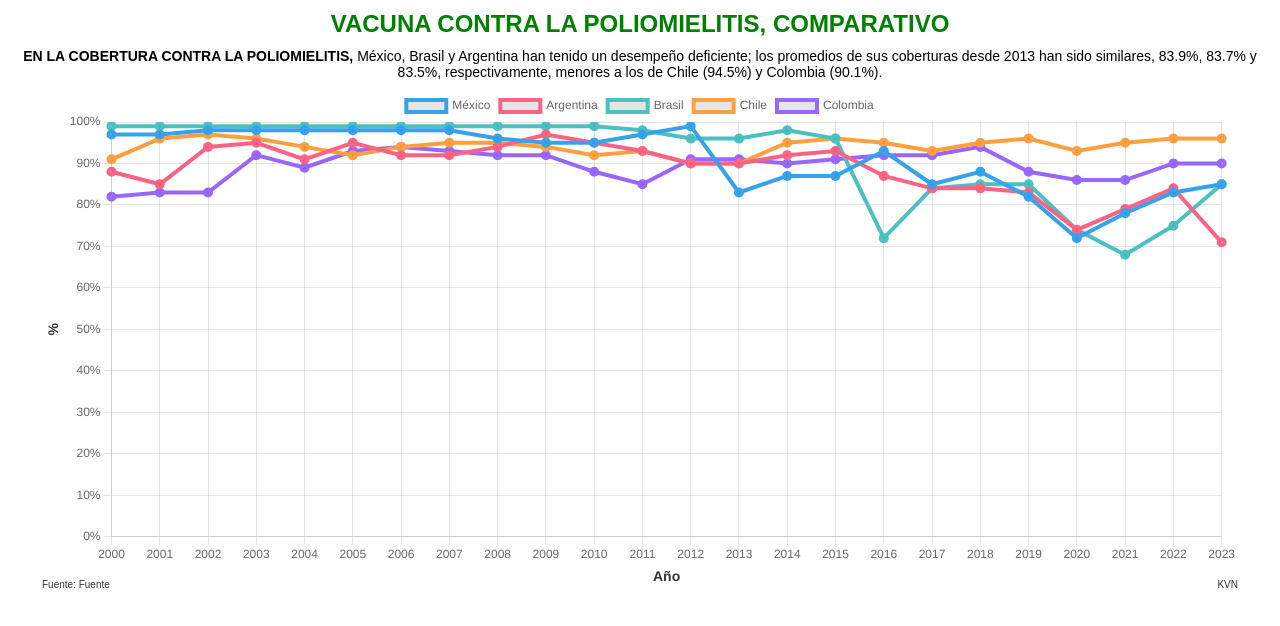
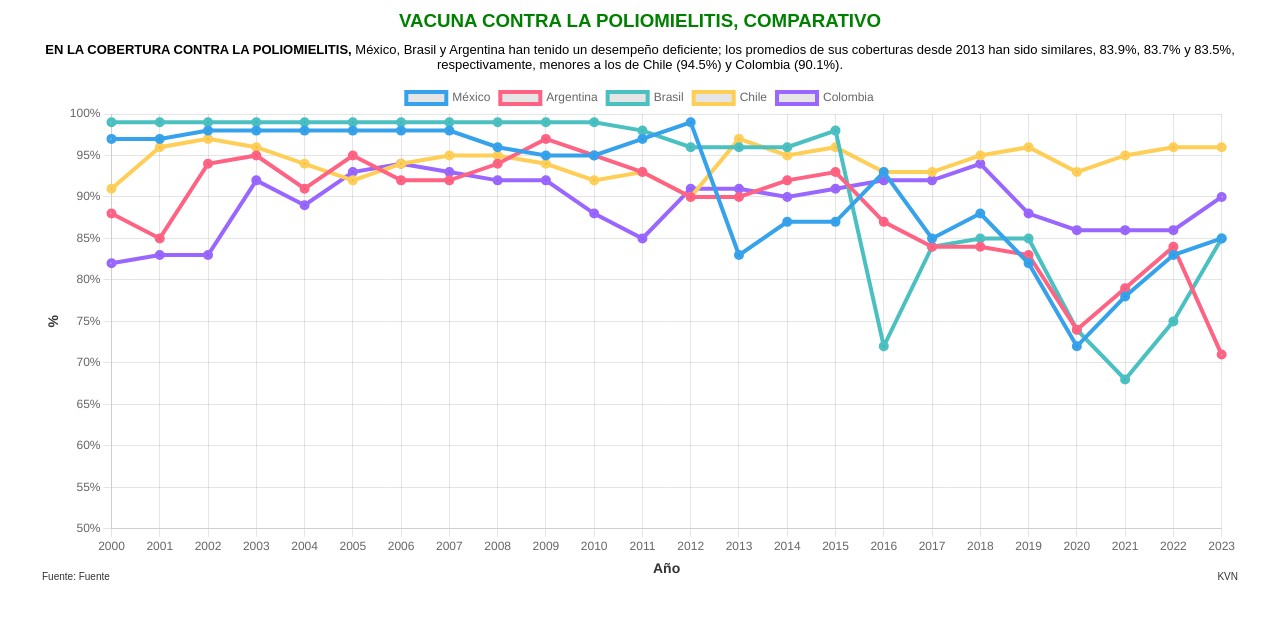
Before and after one commit to kevin-cartografia/portfolio-kevin, a plain HTML site: page eje-central/charts/411/central/Vacuna-Contra-la-Poliomielitis-Comparativo/index.html in a window 1280 px wide. Drawn offline with nearby package versions, Linux system fonts and the light colour scheme.

Commit message:
Update index.html

```diff
--- a/eje-central/charts/411/central/Vacuna-Contra-la-Poliomielitis-Comparativo/index.html
+++ b/eje-central/charts/411/central/Vacuna-Contra-la-Poliomielitis-Comparativo/index.html
@@ -1,7 +1,7 @@
 <!DOCTYPE html>
 <html>
 <head>
-    <title>Vacuna Contra la Poliomielitis, Comparativo</title>
+    <title>Vacuna contra la poliomielitis, comparativo</title>
     <script src="https://cdn.jsdelivr.net/npm/chart.js"></script>
     <style>
         body {
@@ -45,22 +45,14 @@
             font-family: Arial, sans-serif;
             font-weight: regular;
         }
-        h2, h5 {
+        h3, h5 {
             text-align: center;
             margin: 10px 0;
-        }
-        h2 {
-            text-transform: uppercase;
-        }
-        font {
-            display: block;
-            text-align: center;
-            font-size: 14px;
         }
     </style>
 </head>
 <body>
-    <h2 style="color:green;">Vacuna Contra La Poliomielitis, Comparativo</h2>
+    <h3 style="color:green;">VACUNA CONTRA LA POLIOMIELITIS, COMPARATIVO</h3>
     <font size=2 align=center><b>EN LA COBERTURA CONTRA LA POLIOMIELITIS,</b> México, Brasil y Argentina han tenido un desempeño deficiente; los promedios de sus coberturas desde 2013 han sido similares, 83.9%, 83.7% y 83.5%, respectivamente, menores a los de Chile (94.5%) y Colombia (90.1%).</font>
     <div class="chart-container">
         <canvas id="myChart">Su navegador no soporta el elemento canvas.</canvas>
@@ -96,21 +88,21 @@
                     },
                     {
                         label: 'Brasil',
-                        data: [99, 99, 99, 99, 99, 99, 99, 99, 99, 99, 99, 98, 96, 96, 98, 96, 72, 84, 85, 85, 74, 68, 75, 85],
+                        data: [99, 99, 99, 99, 99, 99, 99, 99, 99, 99, 99, 98, 96, 96, 96, 98, 72, 84, 85, 85, 74, 68, 75, 85],
                         borderColor: 'rgba(75, 192, 192, 1)',
                         borderWidth: 4,
                         fill: false
                     },
                     {
                         label: 'Chile',
-                        data: [91, 96, 97, 96, 94, 92, 94, 95, 95, 94, 92, 93, 90, 90, 95, 96, 95, 93, 95, 96, 93, 95, 96, 96],
-                        borderColor: 'rgba(255, 159, 64, 1)',
+                        data: [91, 96, 97, 96, 94, 92, 94, 95, 95, 94, 92, 93, 90, 97, 95, 96, 93, 93, 95, 96, 93, 95, 96, 96],
+                        borderColor: 'rgba(255, 206, 86, 1)',
                         borderWidth: 4,
                         fill: false
                     },
                     {
                         label: 'Colombia',
-                        data: [82, 83, 83, 92, 89, 93, 94, 93, 92, 92, 88, 85, 91, 91, 90, 91, 92, 92, 94, 88, 86, 86, 90, 90],
+                        data: [82, 83, 83, 92, 89, 93, 94, 93, 92, 92, 88, 85, 91, 91, 90, 91, 92, 92, 94, 88, 86, 86, 86, 90],
                         borderColor: 'rgba(153, 102, 255, 1)',
                         borderWidth: 4,
                         fill: false
@@ -154,7 +146,7 @@
                                 weight: 'bold'
                             }
                         },
-                        min: 0,
+                        min: 50,
                         max: 100,
                         ticks: {
                             callback: function(value) {
```
